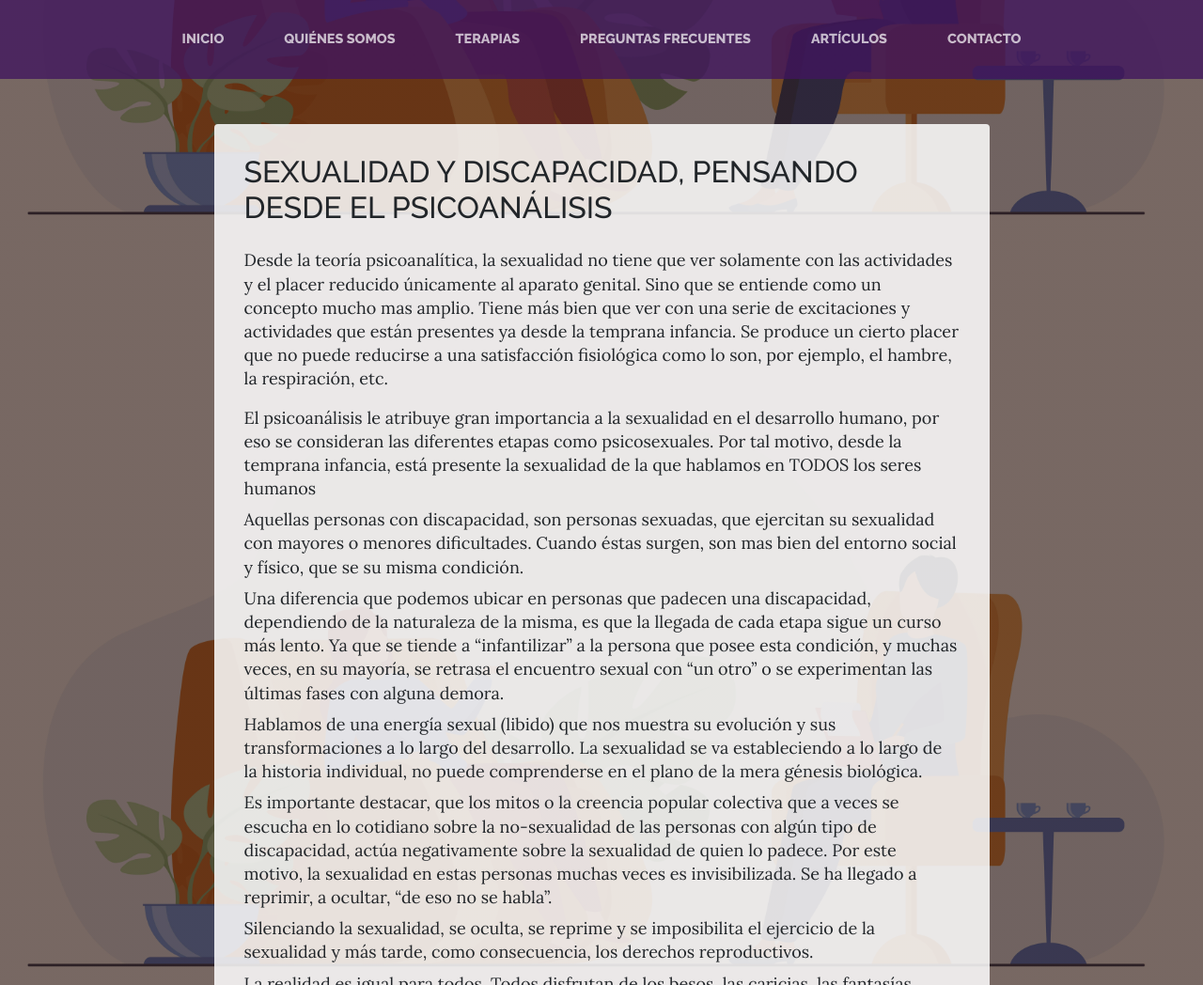
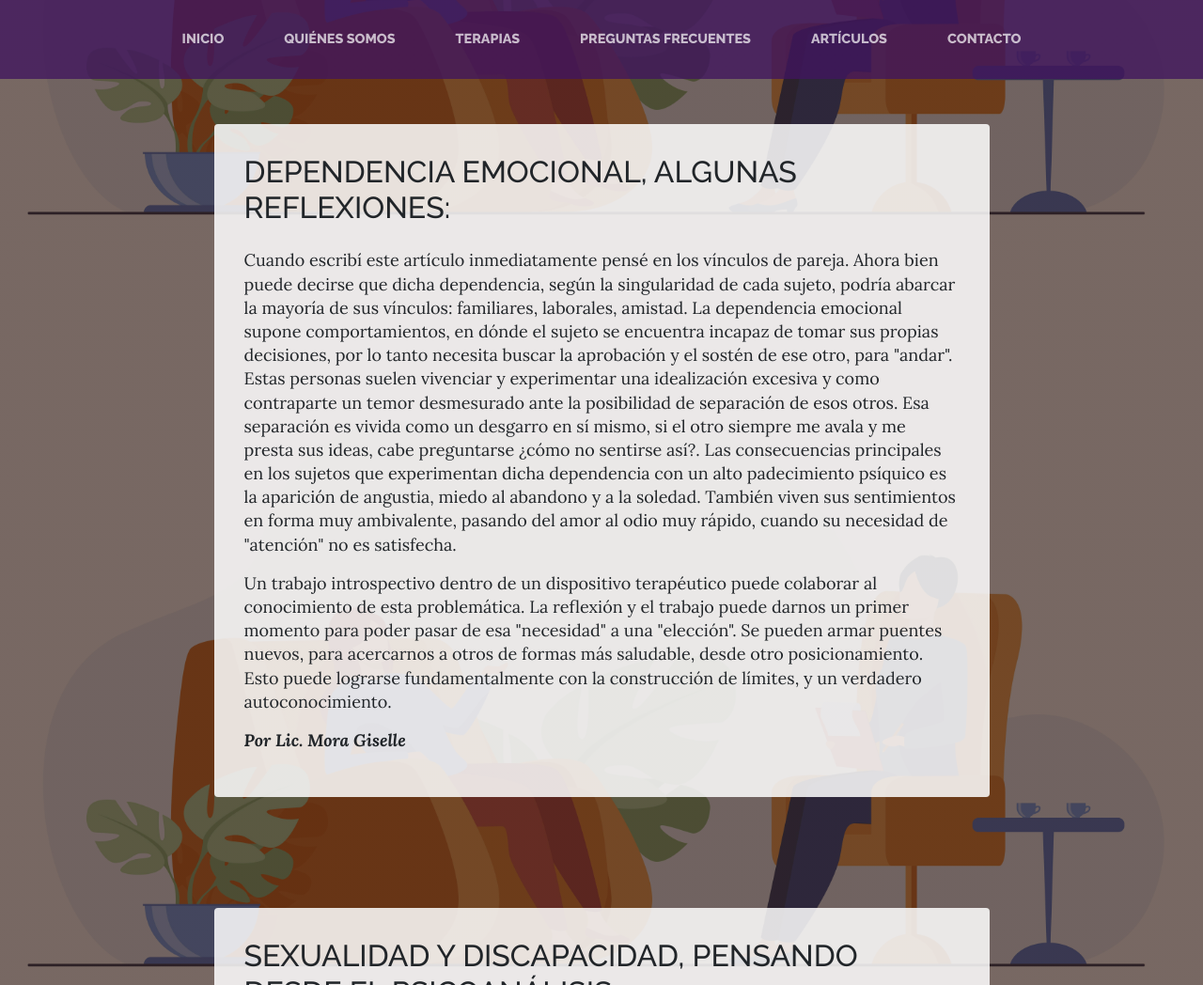
Before and after one commit to micafurno/ahorapsi-b, a plain HTML site: page articulos.html in a window 1280 px wide. Shown: the part 462-1510 px from the top of the page at 94% size. Drawn offline with nearby package versions, Linux system fonts and the light colour scheme.

Commit message:
Nuevo articulo

```diff
--- a/articulos.html
+++ b/articulos.html
@@ -53,6 +53,30 @@
                 </div>
             </div>
         </nav>
+
+ <section class="page-section about-heading">
+            <div class="container">
+                <div class="about-heading-content">
+                    <div class="row" id="Menu">
+                        <div class="col-xl-9 col-lg-10 mx-auto">
+                            <div class="bg-faded rounded p-5 mt-5">
+                                <h2 class="section-heading mb-4">
+                                    <span class="">Dependencia Emocional, algunas reflexiones: </span>
+                                    <span class=""></span>
+                                </h2>
+                                <p id="body-art">Cuando escribí este artículo inmediatamente pensé en los vínculos de pareja. Ahora bien puede decirse  que dicha dependencia, según la singularidad de cada sujeto, podría abarcar la mayoría de sus vínculos: familiares, laborales, amistad. La dependencia emocional supone comportamientos, en dónde el sujeto se encuentra incapaz de tomar sus propias decisiones, por lo tanto necesita buscar la aprobación y el sostén de ese otro, para "andar". Estas personas suelen vivenciar y experimentar una idealización excesiva y como contraparte un temor desmesurado ante la posibilidad de separación de esos otros. Esa separación es vivida como un desgarro en sí mismo, si el otro siempre me avala y me presta sus ideas, cabe preguntarse ¿cómo no sentirse así?. Las consecuencias principales en los sujetos que experimentan dicha dependencia con un alto padecimiento psíquico es la aparición de angustia, miedo al abandono y a la soledad. También viven sus sentimientos en forma muy ambivalente, pasando del amor al odio muy rápido, cuando su necesidad de "atención" no es satisfecha.
+                                </p>
+                                <p id="body-art" class="mb-2">
+                                Un trabajo introspectivo dentro de un dispositivo terapéutico puede colaborar al conocimiento de esta problemática. La reflexión y el trabajo puede darnos un primer momento para poder pasar de esa "necesidad" a una "elección". Se pueden armar puentes nuevos, para acercarnos a otros de formas más saludable, desde otro posicionamiento. Esto puede lograrse fundamentalmente con la construcción de límites, y un verdadero autoconocimiento.
+                                </p>
+
+                                <p id="body-art-name" class="mt-3"><em>Por Lic. Mora Giselle </em></p>
+                            </div>
+                        </div>
+                    </div>
+                </div>
+            </div>
+        </section>
 
                 <section class="page-section about-heading">
             <div class="container">
```
